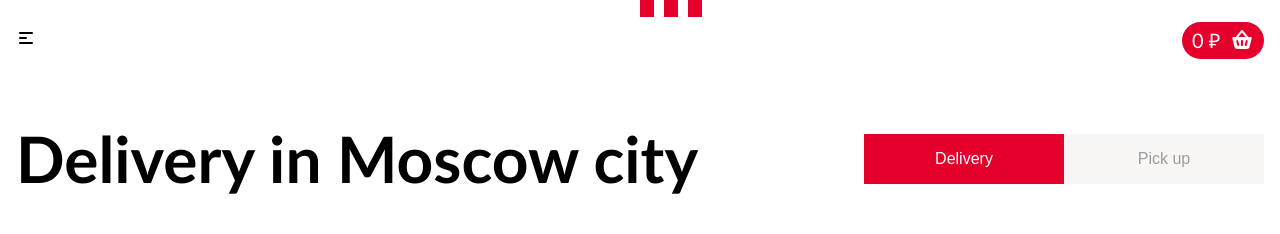
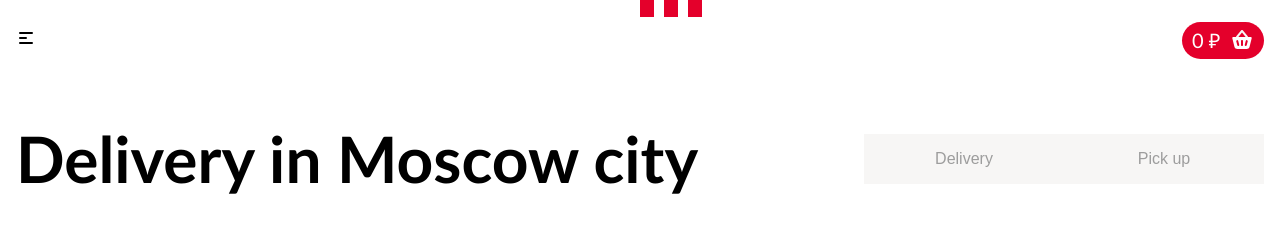
Before and after one commit to aivan3d66/food-shop, a React (Create React App) app: page / in a window 1280 px wide. Shown: the top 234 px of the page. Built offline with nearby package versions, Linux system fonts and the light colour scheme.

Commit message:
add upd Button color styles

```diff
--- a/src/components/UI/Button/Button.tsx
+++ b/src/components/UI/Button/Button.tsx
@@ -1,9 +1,12 @@
 import React, { ButtonHTMLAttributes, DetailedHTMLProps } from 'react'
 import { Button } from './component'
+import theme from '../../../theme'
 
-export default ({ name, ...restProps } : ButtonPropsType) => {
+export default ({ name, deliveryState, ...restProps } : ButtonPropsType) => {
+    const red = deliveryState === true ? theme.buttonIsActive : theme.buttonNotActive
+
     return (
-        <Button {...restProps}>
+        <Button {...restProps} red={red}>
             {name}
         </Button>
     )
@@ -12,4 +15,5 @@ export default ({ name, ...restProps } : ButtonPropsType) => {
 type DefaultButtonPropsType = DetailedHTMLProps<ButtonHTMLAttributes<HTMLButtonElement>, HTMLButtonElement>
 type ButtonPropsType = DefaultButtonPropsType & {
     name?: string,
+    deliveryState?: boolean,
 }
--- a/src/components/UI/Button/component.js
+++ b/src/components/UI/Button/component.js
@@ -3,10 +3,10 @@ import styled from 'styled-components'
 export const Button = styled.button`
   min-width: 100px;
   padding: 12px 14px;
-  color: #ffffff;
+  color: ${props => props.red.textColor};
   font-size: 16px;
   line-height: 24px;
-  background-color: #E4002B;
+  background-color: ${props => props.red.background};
   border: 1px solid transparent;
   cursor: pointer;
   transition: 0.3s;
```
